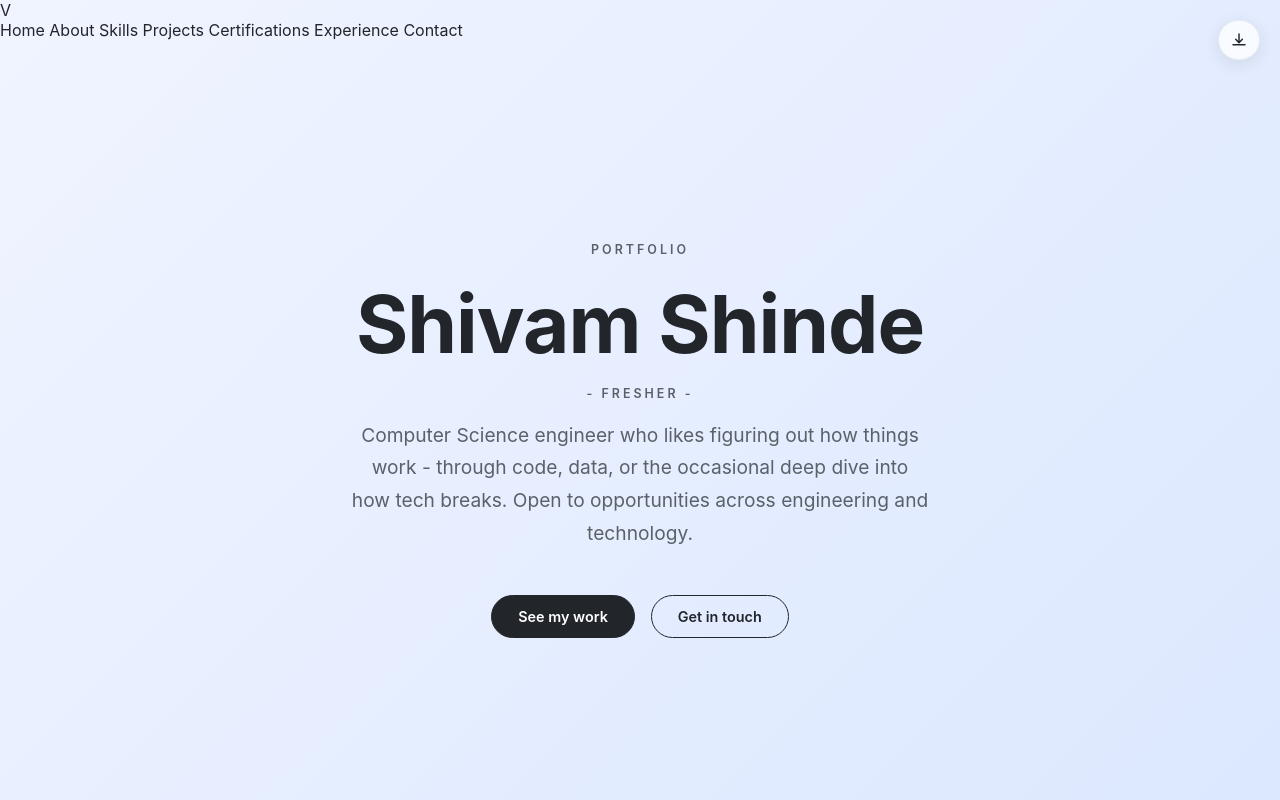
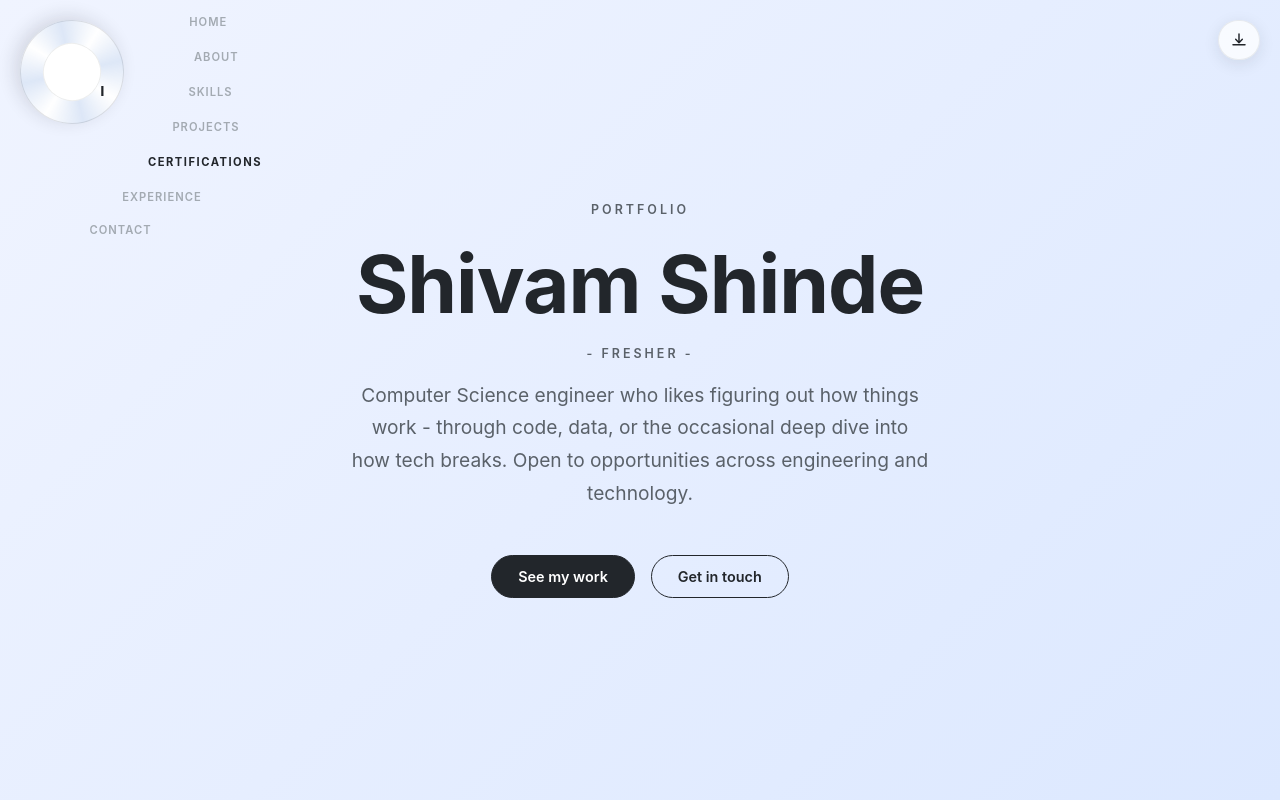
Before and after one commit to ShivamSShinde25/Portfolio, a plain HTML site: page index.html in a window 1280 px wide. Shown: the top 800 px of the page. Drawn offline with Linux system fonts and the light colour scheme.

Commit message:
add style and certifications

```diff
--- a/style.css
+++ b/style.css
@@ -376,3 +376,139 @@
               opacity 0.35s ease,
               margin-left 0.5s cubic-bezier(.4, 0, .2, 1);
 }
+
+.resume-btn:hover .r-label {
+  max-width: 200px;
+  opacity: 1;
+  margin-left: 8px;
+}
+
+/* dial */
+.dial-cluster {
+  position: fixed;
+  top: 0;
+  left: 0;
+  z-index: 500;
+  width: 320px;
+  height: 300px;
+  pointer-events: none;
+}
+
+@media (max-width: 760px) {
+  .dial-cluster {
+    transform: scale(0.62);
+    transform-origin: top left;
+  }
+}
+
+.dial-knob-wrap {
+  position: absolute;
+  top: 6px;
+  left: 6px;
+  width: 132px;
+  height: 132px;
+  z-index: 4;
+}
+
+.dial-knob {
+  position: absolute;
+  top: 50%;
+  left: 50%;
+  width: 104px;
+  height: 104px;
+  border-radius: 50%;
+  background: conic-gradient(from 0deg, #fff, #dde7f7, #fff, #dde7f7, #fff, #dde7f7, #fff, #dde7f7, #fff);
+  border: 1px solid rgba(34, 38, 43, 0.12);
+  box-shadow: 0 6px 18px rgba(34, 38, 43, 0.14);
+  transform: translate(-50%, -50%) rotate(70deg);
+  transition: width 0.5s cubic-bezier(.4, 0, .2, 1),
+              height 0.5s cubic-bezier(.4, 0, .2, 1),
+              transform 0.6s cubic-bezier(.4, 0, .2, 1),
+              box-shadow 0.3s ease;
+}
+
+.dial-knob.enlarge {
+  width: 118px;
+  height: 118px;
+  box-shadow: 0 10px 26px rgba(34, 38, 43, 0.22);
+}
+
+.dial-center-face {
+  position: absolute;
+  inset: 22%;
+  border-radius: 50%;
+  background: #fff;
+  box-shadow: inset 0 0 0 1px rgba(34, 38, 43, 0.08);
+}
+
+.dial-marker-pivot {
+  position: absolute;
+  top: 72px;
+  left: 72px;
+  z-index: 6;
+}
+
+.marker-arm {
+  position: absolute;
+  top: 0;
+  left: 0;
+  width: 0;
+  height: 0;
+  transform: rotate(70deg);
+  transition: transform 0.65s cubic-bezier(.4, 0, .2, 1);
+}
+
+.marker-slot {
+  position: absolute;
+  top: -47px;
+  left: -11px;
+  width: 22px;
+  height: 22px;
+  display: flex;
+  align-items: center;
+  justify-content: center;
+  transform: rotate(-70deg);
+  transition: transform 0.65s cubic-bezier(.4, 0, .2, 1);
+}
+
+.marker-numeral {
+  font-size: 13px;
+  font-weight: 800;
+  color: var(--ink);
+  letter-spacing: 0.5px;
+  transition: opacity 0.16s ease, transform 0.16s ease;
+}
+
+.marker-numeral.fade-out {
+  opacity: 0;
+  transform: scale(0.4);
+}
+
+.dial-label {
+  position: absolute;
+  transform: translate(-50%, -50%);
+  white-space: nowrap;
+  font-size: 0.7rem;
+  letter-spacing: 1px;
+  text-transform: uppercase;
+  font-weight: 600;
+  color: var(--ink-faint);
+  z-index: 10;
+  padding: 10px 14px;
+  pointer-events: auto;
+  cursor: pointer;
+  user-select: none;
+  transition: color 0.22s ease, letter-spacing 0.22s ease;
+}
+
+.dial-label:hover,
+.dial-label.active {
+  color: var(--ink);
+  font-weight: 700;
+  letter-spacing: 1.5px;
+}
+
+/* certifications */
+#certifications {
+  padding: 60px 0;
+}
```
Also changed, not shown: certs/appr-cert.jpg (added), certs/career-insights.jpg (added), certs/data-science-methodology.jpg (added), certs/databricks-genai.jpg (added), certs/employability-skills.jpg (added), certs/green-skills-ai.jpg (added), certs/intro-cloud.jpg (added), certs/naukri-young-turks.jpg (added), certs/nptel-dsa.jpg (added), certs/python-data-science.jpg (added), certs/sql-databases.jpg (added), certs/web-dev-sinhgad.jpg (added).
